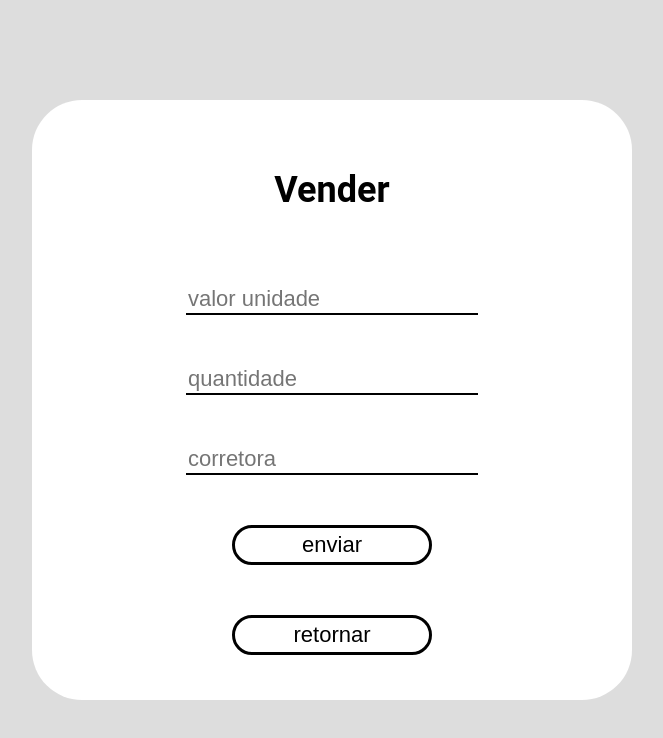
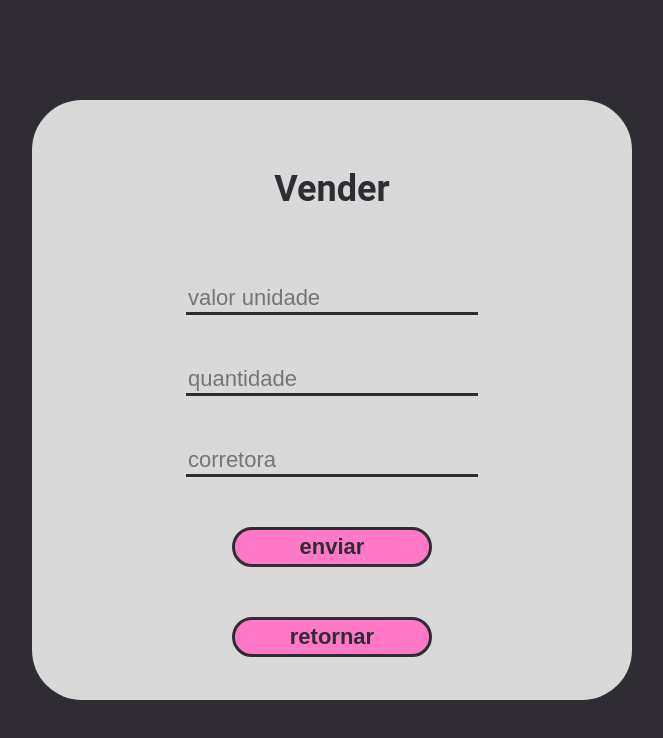
Before and after one commit to PUC-DISCIPLINAS/bovespa-rabbitmq-matheus-e-thiago, a Next.js app in the folder app/: page /sell in a window 1280 px wide. Shown: the top 738 px of the page, without its empty margins (308-971 px from the left). Built offline with nearby package versions, Linux system fonts and the light colour scheme.

Commit message:
styles theme

```diff
--- a/app/src/modules/components/Button/styles.ts
+++ b/app/src/modules/components/Button/styles.ts
@@ -1,9 +1,11 @@
 import styled from "styled-components";
+import theme from "../../../share/styles/themes";
 
 export const ButtonStyle = styled.button`
-  background-color: #fff;
-  border: solid 3px black;
-  color: black;
+  background-color: ${theme.colors.var};
+  border: solid 3px ${theme.colors.background};
+  color: ${theme.colors.background};
+  font-weight: 700;
   font-size: 22px;
   border-radius: 30px;
   width: 200px;
@@ -12,8 +14,7 @@ export const ButtonStyle = styled.button`
 
   &:hover {
     cursor: pointer;
-    background-color: black;
-    color: #fff;
+    background-color: ${theme.colors.class};
   }
 
   &:focus {
--- a/app/src/modules/components/input/styles.ts
+++ b/app/src/modules/components/input/styles.ts
@@ -1,10 +1,17 @@
 import styled from "styled-components";
+import theme from "../../../share/styles/themes";
 
 export const InputStyle = styled.input`
   border: none;
-  border-bottom: solid 2px black;
+  border-bottom: solid 3px ${theme.colors.background};
   font-size: 22px;
-  color: #222;
+  font-weight: 700px;
+  color: ${theme.colors.background};
+  background-color: ${theme.colors.comment};
+
+  h1 {
+    color: ${theme.colors.string};
+  }
 
   &:focus {
     outline: none;
--- a/app/src/modules/pages/Sell/styles.ts
+++ b/app/src/modules/pages/Sell/styles.ts
@@ -1,9 +1,10 @@
 import styled from "styled-components";
+import theme from "../../../share/styles/themes";
 
 export const Container = styled.div`
   width: 100vw;
   height: 100vh;
-  background-color: #ddd;
+  background-color: ${theme.colors.background};
   display: flex;
   flex-direction: column;
   justify-content: center;
@@ -11,7 +12,7 @@ export const Container = styled.div`
 `;
 
 export const FormContainer = styled.div`
-  background-color: #fff;
+  background-color: ${theme.colors.comment};
   width: 600px;
   height: 600px;
   display: flex;
@@ -21,4 +22,7 @@ export const FormContainer = styled.div`
   flex-wrap: wrap;
   gap: 50px;
   border-radius: 50px;
+  h1 {
+    color: ${theme.colors.background};
+  }
 `;
--- a/app/src/share/styles/global.ts
+++ b/app/src/share/styles/global.ts
@@ -1,4 +1,5 @@
 import { createGlobalStyle } from "styled-components";
+import theme from "./themes";
 
 export default createGlobalStyle`
 * {
@@ -16,5 +17,6 @@ export default createGlobalStyle`
   }
   body {
     font: 400 18px Roboto, sans-serif;
+    background-color: ${theme.colors.background}
   }
   `;
--- a/app/src/share/styles/themes.ts
+++ b/app/src/share/styles/themes.ts
@@ -1,6 +1,12 @@
 const theme = {
   colors: {
-    background: "#DDD",
+    background: "#302c34",
+    comment: "#d9d9d9",
+    string: "#f1fa8c",
+    var: "#ff79c6",
+    class: "#bd93f9",
+    function: "#50fa7b",
+    number: "#8be9fd",
   },
   breakpoint: {
     xs: 0,
```
Also changed, not shown: app/src/modules/pages/Buy/styles.ts (+6 -2 lines), app/src/modules/pages/Index/styles.ts (+9 -8 lines).
